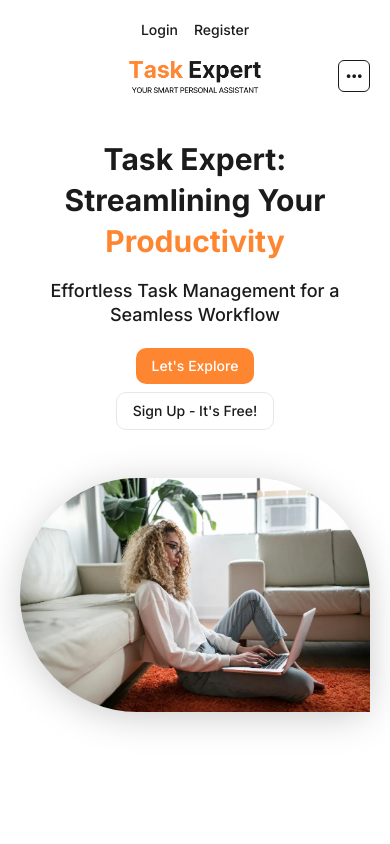
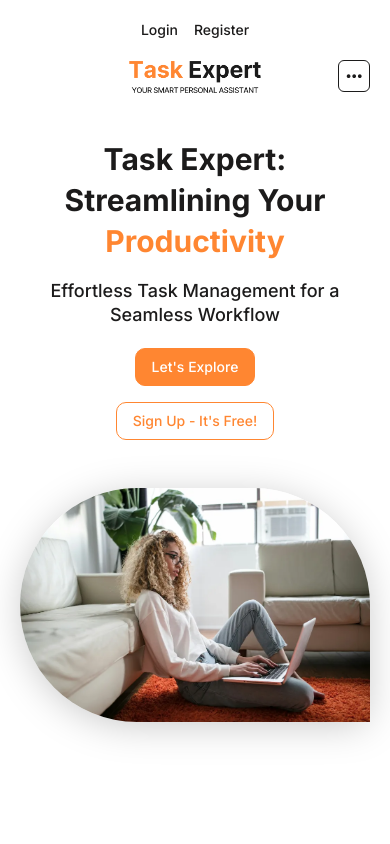
Before and after one commit to Nashiuz-Zaman/task-expert-client-nextjs, a Next.js app: page / in a window 390 px wide. Shown: the top 844 px of the page. Built offline with nearby package versions, Linux system fonts and the light colour scheme; no server answers.

Commit message:
Refactor code

```diff
--- a/src/components/buttons/LinkBtn/LinkBtn.jsx
+++ b/src/components/buttons/LinkBtn/LinkBtn.jsx
@@ -12,7 +12,7 @@ const LinkBtn = ({
    // theme = 'light',
 }) => {
    const colorThemeClass = `${colorTheme}Classes`;
-   const allClasses = `block w-max transition-all duration-default rounded-defaultLg text-center px-4 py-2 text-sm sm:text-base active:scale-[0.98] font-medium ${colorThemeClass} ${modifyClasses}`;
+   const allClasses = `block w-max transition-all duration-default rounded-defaultLg text-center px-4 py-2 text-sm sm:text-base active:scale-[0.98] font-medium border ${colorThemeClass} ${modifyClasses}`;
 
    return (
       <Link className={allClasses} href={url}>
--- a/src/components/page-related/home/Banner/BannerText/BannerTextBtns/BannerTextBtns.jsx
+++ b/src/components/page-related/home/Banner/BannerText/BannerTextBtns/BannerTextBtns.jsx
@@ -12,16 +12,16 @@ import useFormVisiblity from '@/hooks/useFormVisiblity';
 
 const BannerTextBtns = ({ modifyClasses = '' }) => {
    const { openSignupFormWithBackdrop } = useFormVisiblity();
+
    return (
       <div
-         className={`flex flex-col xs:flex-row gap-2 justify-center items-center lg:justify-start lg:gap-3 ${modifyClasses}`}
+         className={`flex flex-col xs:flex-row gap-4 xs:gap-3 justify-center items-center lg:justify-start lg:gap-3 ${modifyClasses}`}
       >
          <LinkBtn text="Let's Explore" url='#learn-more' />
          <ButtonBtn
             onClickFunction={openSignupFormWithBackdrop}
             text="Sign Up - It's Free!"
-            colorTheme='outlinedPrimary'
-            hashed={true}
+            colorTheme='primaryOutlined'
          />
       </div>
    );
--- a/src/components/page-related/settings/ProfilePhoto/ProfilePhoto.jsx
+++ b/src/components/page-related/settings/ProfilePhoto/ProfilePhoto.jsx
@@ -7,7 +7,7 @@ import Image from 'next/image';
 const ProfilePhoto = ({ imageSource, modifyClasses = '' }) => {
    return (
       <div
-         className={`w-32 border border-neutral-200 mx-auto aspect-square rounded-full overflow-hidden ${modifyClasses}`}
+         className={`w-32 border border-neutral-300 mx-auto aspect-square rounded-full overflow-hidden ${modifyClasses}`}
       >
          {/* image */}
          {imageSource && (
--- a/src/components/page-related/settings/ProfilePhotoChanger/ProfilePhotoChanger.jsx
+++ b/src/components/page-related/settings/ProfilePhotoChanger/ProfilePhotoChanger.jsx
@@ -74,7 +74,7 @@ const ProfilePhotoChanger = ({ modifyClasses = '' }) => {
                imageSource={
                   selectedImage ? selectedImage : profileData?.imageSource
                }
-               modifyClasses={`mb-5 2md:mb-8 shadow-small ${
+               modifyClasses={`mb-5 2md:mb-8 ${
                   loading ? 'opacity-30' : 'opacity-100'
                }`}
             />
--- a/src/components/page-related/settings/ProfileRemover/ProfileRemover.jsx
+++ b/src/components/page-related/settings/ProfileRemover/ProfileRemover.jsx
@@ -54,7 +54,7 @@ const ProfileRemover = ({ modifyClasses = '' }) => {
          <div className='flex flex-col sm:flex-row gap-8 items-center sm:justify-between 2md:flex-col'>
             <p className='text-neutral-500 font-medium leading-relaxed text-center sm:text-left sm:w-[25rem] 2md:w-full'>
                <span className='text-red-600 font-bold'>Warning!</span> If you
-               delete your account, the action cannot be undone.
+               delete your account, the action cannot be undone
             </p>
 
             <ButtonBtn
--- a/src/components/shared/PasswordField/PasswordField.jsx
+++ b/src/components/shared/PasswordField/PasswordField.jsx
@@ -18,7 +18,7 @@ const PasswordField = ({
    const [showPassword, setShowPassword] = useState(false);
 
    return (
-      <label className={`block text-textPrimary ${modifyClasses}`}>
+      <label className={`block w-full text-textPrimary ${modifyClasses}`}>
          {label && (
             <span
                className={`block font-bold text-sm xs:text-base md:text-lg mb-2 md:mb-4 ${labelModifyClasses}`}
@@ -48,7 +48,7 @@ const PasswordField = ({
                }}
             >
                <Icon
-                  className='block text-xl'
+                  className='block'
                   icon={showPassword ? 'mdi:eye-off' : 'mdi:eye'}
                />
             </button>
```
